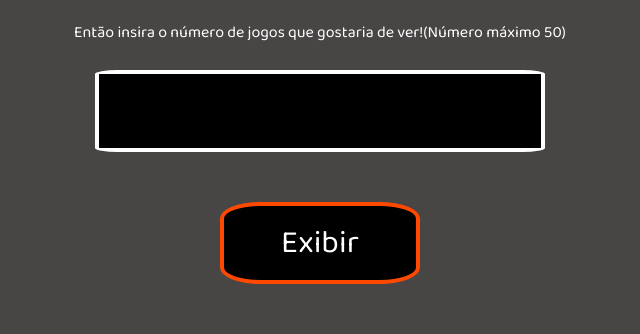
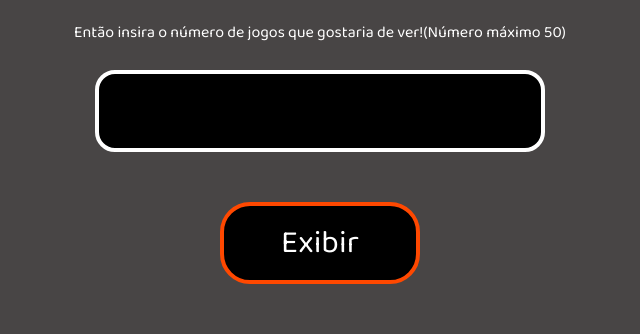
Before and after one commit to IgorRegali/ProjetoIndividualCCO1, a website: page projeto_individual_IgorRegali/site/public/comunidade/reco.html in a window 1280 px wide. Shown: the part 9950-10284 px from the top of the page, 320-960 px from the left. Drawn offline with Linux system fonts and the light colour scheme.

Commit message:
Novos botões

```diff
--- a/projeto_individual_IgorRegali/site/public/comunidade/perfil.css
+++ b/projeto_individual_IgorRegali/site/public/comunidade/perfil.css
@@ -63,7 +63,7 @@ button{
   padding-right: 1%;
   color:#ffffff;
   background-color: #000000;
-  border-radius: 10%;
+  border-radius: 12px;
   border:#ff4800 2px solid;
   font-size: large;
   font-family: 'Baloo 2', cursive;
@@ -77,7 +77,7 @@ input{
   padding-right: 5%;
   color:#ff4800;
   background-color: #000000;
-  border-radius: 5%;
+  border-radius: 12px;
   border:#ffffff 4px solid;
   font-size: xx-large;
   font-family: 'Baloo 2', cursive;
--- a/projeto_individual_IgorRegali/site/public/comunidade/site.css
+++ b/projeto_individual_IgorRegali/site/public/comunidade/site.css
@@ -545,7 +545,7 @@ button{
   padding-right: 5%;
   color:#ffffff;
   background-color: #000000;
-  border-radius: 20%;
+  border-radius: 30px;
   border:#ff4800 4px solid;
   font-size: xx-large;
   font-family: 'Baloo 2', cursive;
@@ -559,7 +559,7 @@ input{
   padding-right: 5%;
   color:#ff4800;
   background-color: #000000;
-  border-radius: 5%;
+  border-radius: 20px;
   border:#ffffff 4px solid;
   font-size: xx-large;
   font-family: 'Baloo 2', cursive;
```
